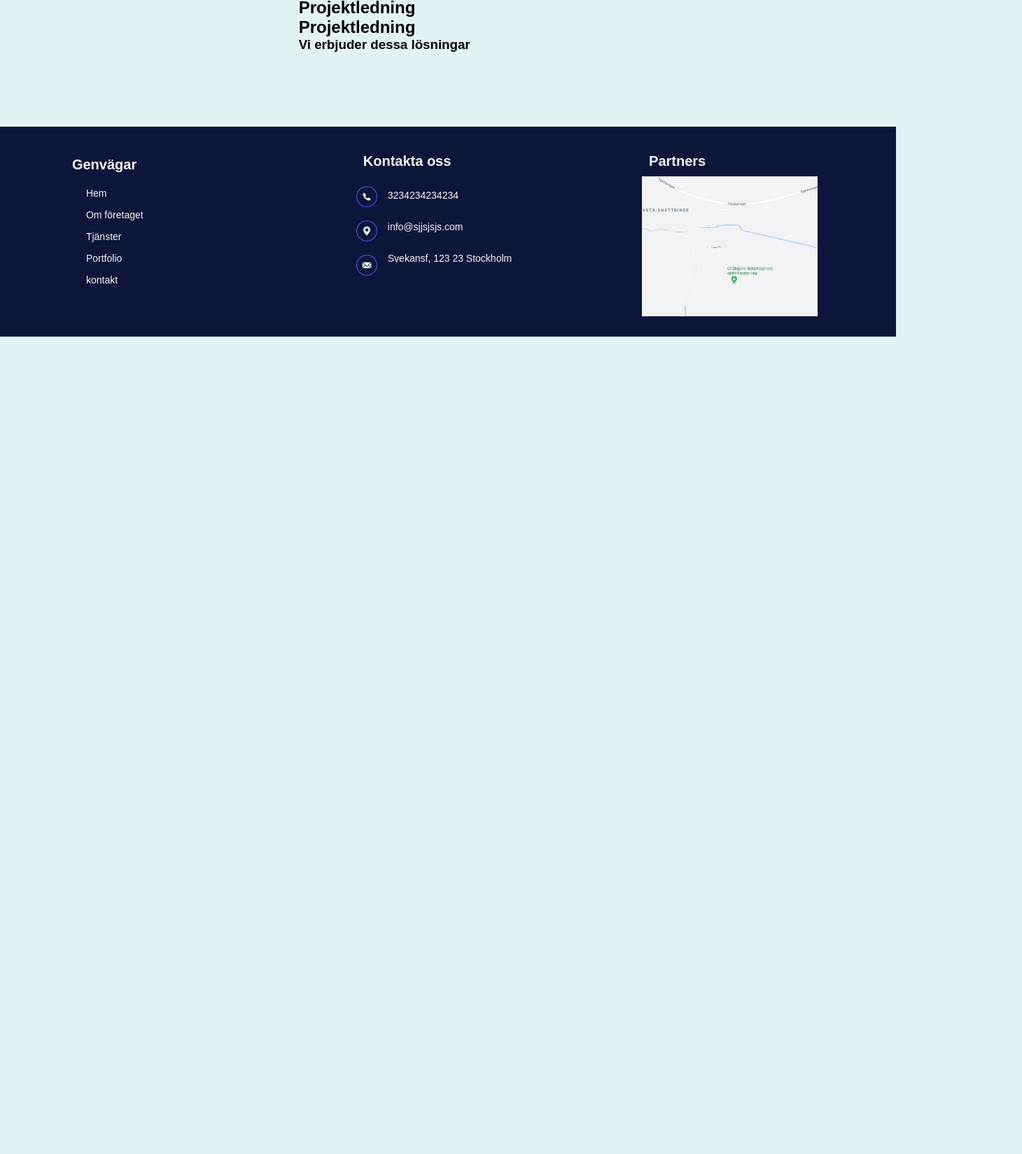
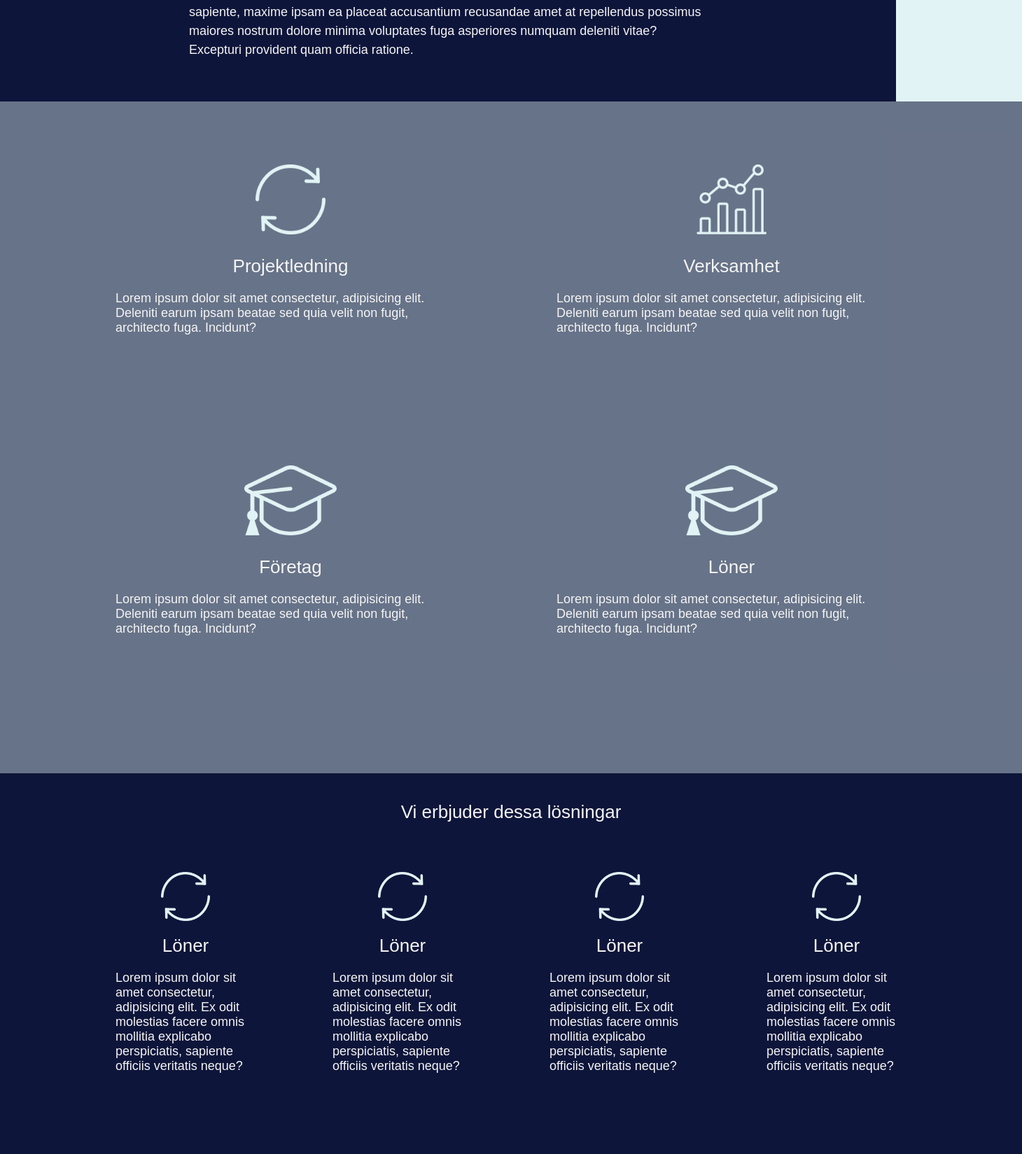
Before and after one commit to IttzyTT/High-tower, a plain HTML site: page tjanster.html in a window 1280 px wide. Shown: the part 319-1968 px from the top of the page at 70% size, 1460 px wide, since content can reach past the window. Before the commit the page ends 800 px from the top, so only its background shows below. Drawn offline with Linux system fonts and the light colour scheme; a script that the page names is missing.

Commit message:
Tjanster klar

```diff
--- a/css/tjanster.css
+++ b/css/tjanster.css
@@ -10,12 +10,13 @@ body {
 
 .container {
   display: grid;
-  grid-template-columns: repeat(3, 1fr);
-  grid-template-rows: repeat(3, 1fr);
+  grid-template-columns: repeat(1fr);
+  grid-template-rows: repeat(5, 1fr);
   grid-template-areas:
     "header header header"
-    "hero hero hero "
-    "main main main"
+    "intro intro intro "
+    "tjanster tjanster tjanster"
+    "losningar losningar losningar"
     "footer footer footer";
   height: 100vh;
 }
@@ -159,3 +160,100 @@ footer {
   height: 200px;
 }
 /* Footer ends ------------------------------------- */
+main {
+  color: whitesmoke;
+}
+main h1 {
+  font-size: 32px;
+  font-weight: 300;
+}
+main h2 {
+  font-size: 26px;
+  font-weight: 300;
+}
+main p {
+  font-size: 18px;
+  font-weight: 300;
+}
+/* tjänster intro start */
+.tjanster-intro {
+  grid-area: intro;
+  background-color: #0e153a;
+  width: 100vw;
+  margin-top: 1px;
+}
+
+.tjanster-intro-title {
+  text-align: center;
+  margin-bottom: 30px;
+  padding-top: 40px;
+}
+.tjanster-intro-text {
+  padding: 0 270px;
+  padding-bottom: 60px;
+  line-height: 1.5;
+}
+
+/* Tjanster börjar--------------- */
+
+.tjanster {
+  grid-area: tjanster;
+  background-color: #0e153a93;
+  display: flex;
+  padding: 50px 100px;
+  flex-wrap: wrap;
+  justify-content: space-around;
+}
+.tjanster-logo {
+  height: 100px;
+  display: block;
+  margin: 0 auto;
+  padding-bottom: 30px;
+}
+.tjanster-title {
+  text-align: center;
+  padding-bottom: 20px;
+}
+.tjanster-box {
+  /* border: 1px solid greenyellow; */
+  padding: 40px;
+  height: 350px;
+  width: 500px;
+}
+
+/* LÖSNINGAR börjar------------------- */
+.tjanster-losningar {
+  grid-area: losningar;
+  background-color: #0e153a;
+  padding: 0 100px;
+  margin-bottom: 1px;
+}
+.losningar-logo {
+  height: 70px;
+  display: block;
+  margin: 0 auto;
+  padding-bottom: 20px;
+}
+.tjanster-losningar-titel {
+  text-align: center;
+  padding-bottom: 5px;
+  padding-top: 40px;
+}
+.tjanster-boxar {
+  /* border: 1px solid greenyellow; */
+  display: flex;
+  justify-content: center;
+  padding: 10px;
+  padding-bottom: 50px;
+}
+.losningar {
+  /* border: 1px solid rgb(255, 113, 47); */
+  padding: 50px;
+  margin: 5px;
+  width: 200px;
+  height: 350px;
+}
+.losningar-title {
+  text-align: center;
+  padding-bottom: 20px;
+}
--- a/tjanster.html
+++ b/tjanster.html
@@ -11,7 +11,7 @@
       media="screen"
       href="/css/tjanster.css"
     />
-    <link rel="icon" href="/img/HT Favicon.svg" />
+    <link rel="icon" href="/img/iconer_org/HT Favicon.svg" />
     <script src="main.js"></script>
   </head>
   <body>
@@ -46,52 +46,149 @@
               ipsam ea placeat accusantium recusandae amet at repellendus
               possimus maiores nostrum dolore minima voluptates fuga asperiores
               numquam deleniti vitae? Excepturi provident quam officia ratione.
+              voluptatem in consectetur cum? Iusto ipsa libero sapiente, maxime
+              ipsam ea placeat accusantium recusandae amet at repellendus
+              possimus maiores nostrum dolore minima voluptates fuga asperiores
+              numquam deleniti vitae? Excepturi provident quam officia ratione.
             </p>
           </div>
         </section>
 
         <section class="tjanster">
-          <div class="tjanster-box1">
-            <div class="tjanster-logo"></div>
+          <div class="tjanster-box">
+            <div class="tjanster-logo">
+              <img class="tjanster-logo" src="/img/pilar.png" alt="pilar" />
+            </div>
             <div class="tjanster-title">
               <h2>Projektledning</h2>
             </div>
-            <div class="tjanster-text"></div>
-          </div>
-          <div class="tjanster-box2">
-            <div class="tjanster-logo"></div>
-            <div class="tjanster-title">
-              <h2>Projektledning</h2>
+            <div class="tjanster-text">
+              <p>
+                Lorem ipsum dolor sit amet consectetur, adipisicing elit.
+                Deleniti earum ipsam beatae sed quia velit non fugit, architecto
+                fuga. Incidunt?
+              </p>
             </div>
           </div>
-          <div class="tjanster-box3">
-            <div class="tjanster-logo"></div>
+          <div class="tjanster-box">
+            <div class="tjanster-logo">
+              <img class="tjanster-logo" src="/img/Grafer.png" alt="grafer" />
+            </div>
             <div class="tjanster-title">
-              <h2>Projektledning</h2>
+              <h2>Verksamhet</h2>
+            </div>
+            <div class="tjanster-text">
+              <p>
+                Lorem ipsum dolor sit amet consectetur, adipisicing elit.
+                Deleniti earum ipsam beatae sed quia velit non fugit, architecto
+                fuga. Incidunt?
+              </p>
             </div>
           </div>
-          <div class="tjanster-box4">
-            <div class="tjanster-logo"></div>
+          <div class="tjanster-box">
+            <div class="tjanster-logo">
+              <img
+                class="tjanster-logo"
+                src="/img/studentmossa.png"
+                alt="utbildning"
+              />
+            </div>
             <div class="tjanster-title">
-              <h2>Projektledning</h2>
+              <h2>Företag</h2>
+            </div>
+            <div class="tjanster-text">
+              <p>
+                Lorem ipsum dolor sit amet consectetur, adipisicing elit.
+                Deleniti earum ipsam beatae sed quia velit non fugit, architecto
+                fuga. Incidunt?
+              </p>
+            </div>
+          </div>
+          <div class="tjanster-box">
+            <div class="tjanster-logo">
+              <img
+                class="tjanster-logo"
+                src="/img/studentmossa.png"
+                alt="utbildning"
+              />
+            </div>
+            <div class="tjanster-title">
+              <h2>Löner</h2>
+            </div>
+            <div class="tjanster-text">
+              <p>
+                Lorem ipsum dolor sit amet consectetur, adipisicing elit.
+                Deleniti earum ipsam beatae sed quia velit non fugit, architecto
+                fuga. Incidunt?
+              </p>
             </div>
           </div>
         </section>
         <section class="tjanster-losningar">
           <div class="tjanster-losningar-titel">
-            <h3>Vi erbjuder dessa lösningar</h3>
+            <h2>Vi erbjuder dessa lösningar</h2>
           </div>
-          <div class="losningar1">
-            <div class="losningar-logo"></div>
-          </div>
-          <div class="losningar2">
-            <div class="losningar-logo"></div>
-          </div>
-          <div class="losningar3">
-            <div class="losningar-logo"></div>
-          </div>
-          <div class="losningar4">
-            <div class="losningar-logo"></div>
+          <div class="tjanster-boxar">
+            <div class="losningar">
+              <div class="losningar-logo">
+                <img class="losningar-logo" src="/img/pilar.png" alt="" />
+              </div>
+              <div class="losningar-title">
+                <h2>Löner</h2>
+              </div>
+              <div class="losningar-txt">
+                <p>
+                  Lorem ipsum dolor sit amet consectetur, adipisicing elit. Ex
+                  odit molestias facere omnis mollitia explicabo perspiciatis,
+                  sapiente officiis veritatis neque?
+                </p>
+              </div>
+            </div>
+            <div class="losningar">
+              <div class="losningar-logo">
+                <img class="losningar-logo" src="/img/pilar.png" alt="" />
+              </div>
+              <div class="losningar-title">
+                <h2>Löner</h2>
+              </div>
+              <div class="losningar-txt">
+                <p>
+                  Lorem ipsum dolor sit amet consectetur, adipisicing elit. Ex
+                  odit molestias facere omnis mollitia explicabo perspiciatis,
+                  sapiente officiis veritatis neque?
+                </p>
+              </div>
+            </div>
+            <div class="losningar">
+              <div class="losningar-logo">
+                <img class="losningar-logo" src="/img/pilar.png" alt="" />
+              </div>
+              <div class="losningar-title">
+                <h2>Löner</h2>
+              </div>
+              <div class="losningar-txt">
+                <p>
+                  Lorem ipsum dolor sit amet consectetur, adipisicing elit. Ex
+                  odit molestias facere omnis mollitia explicabo perspiciatis,
+                  sapiente officiis veritatis neque?
+                </p>
+              </div>
+            </div>
+            <div class="losningar">
+              <div class="losningar-logo">
+                <img class="losningar-logo" src="/img/pilar.png" alt="" />
+              </div>
+              <div class="losningar-title">
+                <h2>Löner</h2>
+              </div>
+              <div class="losningar-txt">
+                <p>
+                  Lorem ipsum dolor sit amet consectetur, adipisicing elit. Ex
+                  odit molestias facere omnis mollitia explicabo perspiciatis,
+                  sapiente officiis veritatis neque?
+                </p>
+              </div>
+            </div>
           </div>
         </section>
       </main>
```
Also changed, not shown: om.html (+1 -1 lines), portfolio.html (+1 -1 lines), img/Grafer.png (added), img/pilar.png (added), img/studentmossa.png (added).
